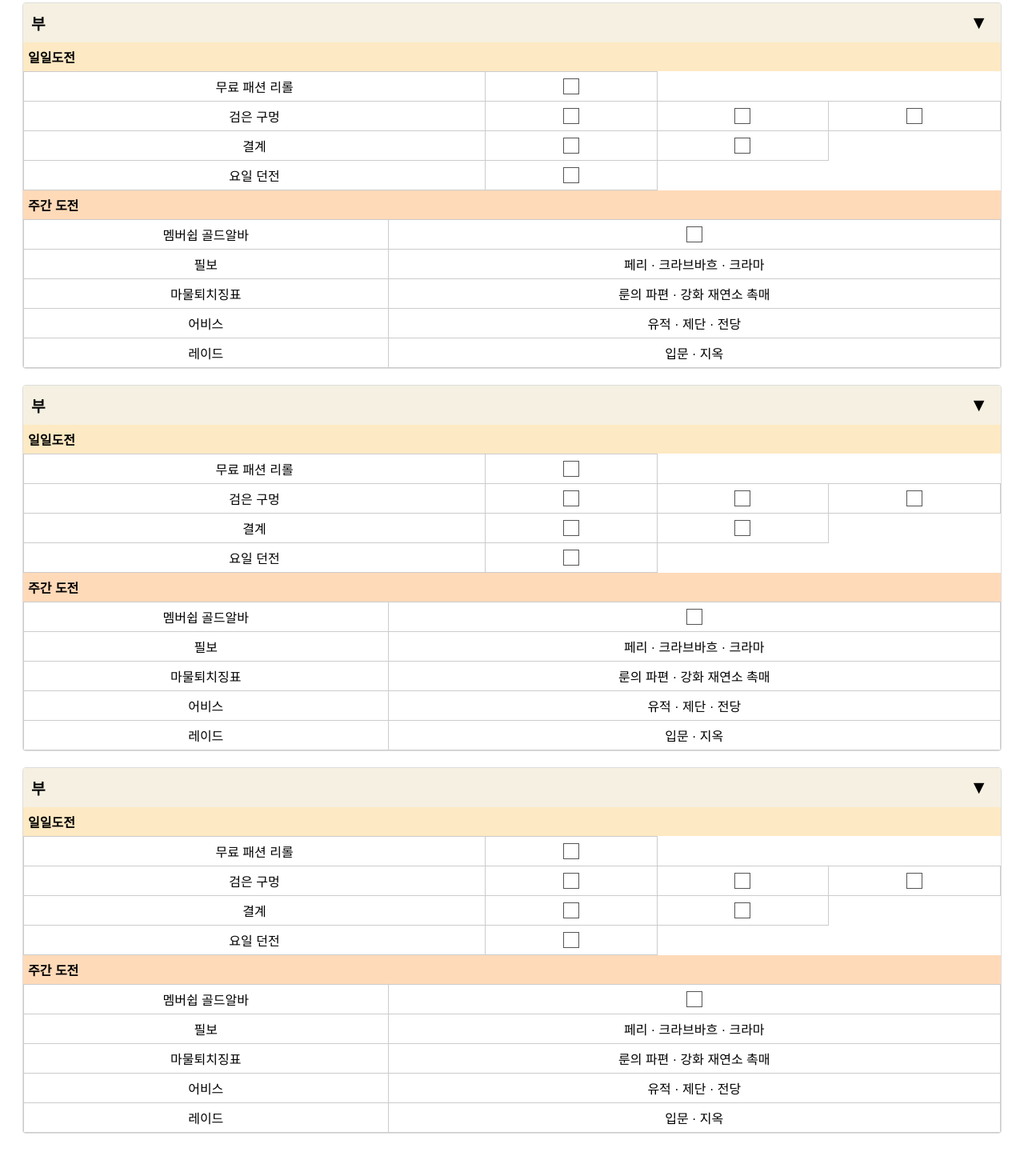
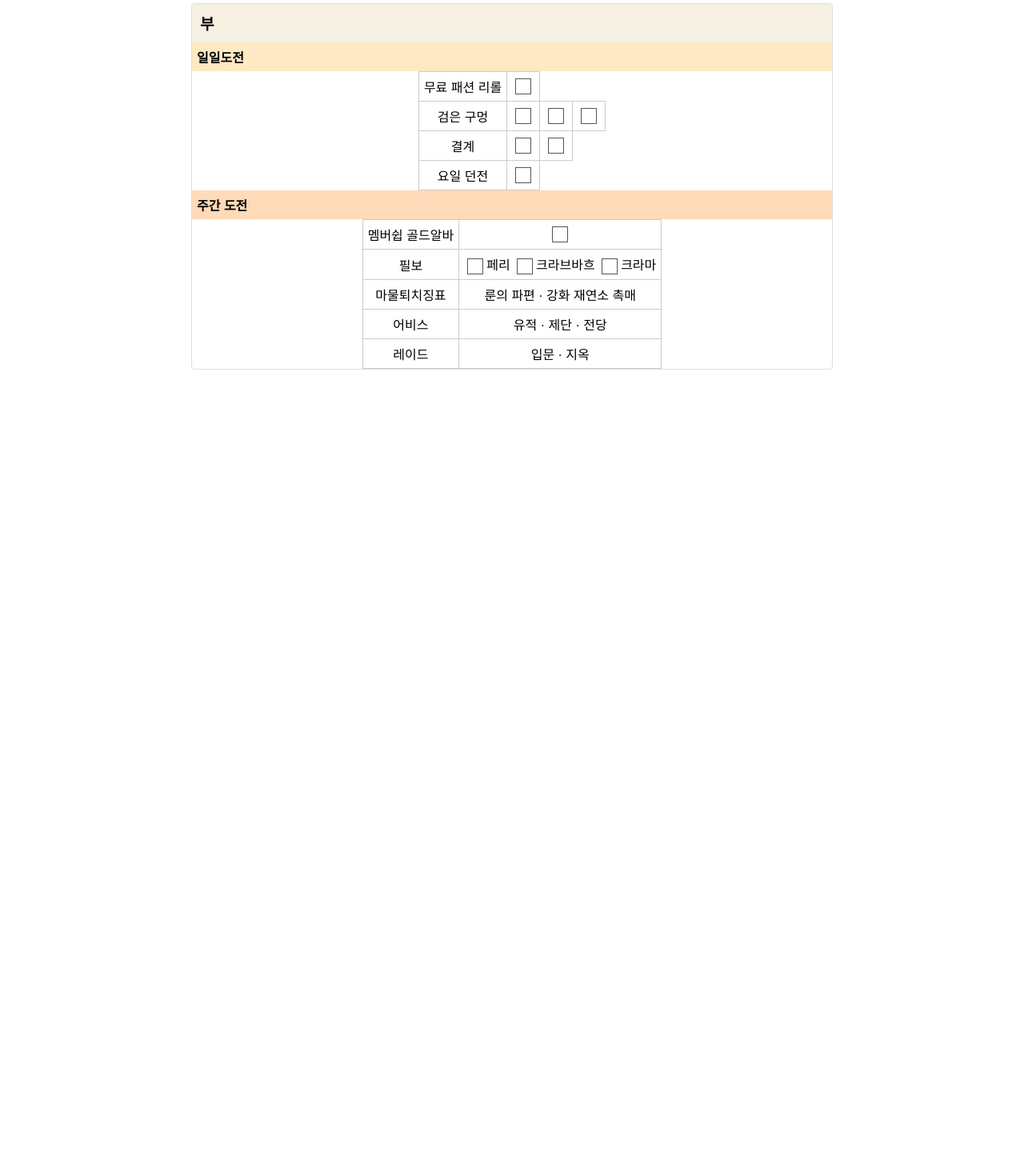
Before and after one commit to lacoletsgo/lacoone, a plain HTML site: page index.html in a window 1280 px wide. Shown: the part 599-2054 px from the top of the page at 80% size. After the commit the page ends 1109 px from the top, so only its background shows below. Drawn offline with Linux system fonts and the light colour scheme.

Commit message:
Update index.html

```diff
--- a/index.html
+++ b/index.html
@@ -14,27 +14,16 @@
     }
     .section {
       border: 1px solid #ddd;
-      margin-bottom: 20px;
+      margin: 0 auto 20px;
       border-radius: 4px;
       overflow: hidden;
+      max-width: 800px;
     }
     .section h2 {
       margin: 0;
       padding: 10px;
       background: #f5f0e1;
       font-size: 1.2em;
-      display: flex;
-      align-items: center;
-    }
-    .toggle-btn {
-      background: none;
-      border: none;
-      font-size: 1.2em;
-      margin-left: auto;
-      cursor: pointer;
-    }
-    .section-content.collapsed {
-      display: none;
     }
     .subsection h3 {
       margin: 0;
@@ -46,13 +35,16 @@
       background: #ffdab9;
     }
     table {
-      width: 100%;
+      margin: 0 auto;
+      width: auto;
+      table-layout: fixed;
       border-collapse: collapse;
     }
     td, th {
       border: 1px solid #ccc;
       padding: 6px;
       text-align: center;
+      white-space: nowrap;
     }
     .checkbox {
       display: inline-block;
@@ -75,15 +67,12 @@
   <!-- 본 (main) 섹션 -->
   <div class="section" id="main-section">
     <h2>본</h2>
-    <div class="section-content">
-      <!-- 일일도전 -->
     <div class="subsection daily">
       <h3>일일도전</h3>
       <table>
         <tr>
           <td>무료 패션 리롤</td>
           <td><span class="checkbox" id="main_freeFashion_1" data-frequency="daily"></span></td>
-            <td><span class="checkbox" id="main_freeFashion_2" data-frequency="daily"></span></td>
         </tr>
         <tr>
           <td>검은 구멍</td>
@@ -102,7 +91,6 @@
         </tr>
       </table>
     </div>
-      <!-- 주간 도전 -->
     <div class="subsection weekly">
       <h3>주간 도전</h3>
       <table>
@@ -110,23 +98,33 @@
           <td>멤버쉽 골드알바</td>
           <td><span class="checkbox" id="main_goldAlba" data-frequency="weekly"></span></td>
         </tr>
-          <tr><td>필보</td><td>페리 · 크라브바흐 · 크라마</td></tr>
-          <tr><td>마물퇴치징표</td><td>룬의 파편 · 강화 재연소 촉매</td></tr>
-          <tr><td>어비스</td><td>유적 · 제단 · 전당</td></tr>
-          <tr><td>레이드</td><td>입문 · 지옥</td></tr>
+        <tr>
+          <td>필보</td>
+          <td>
+            <label><span class="checkbox" id="main_filbo_ferry" data-frequency="weekly"></span>페리</label>
+            <label><span class="checkbox" id="main_filbo_kravbakh" data-frequency="weekly"></span>크라브바흐</label>
+            <label><span class="checkbox" id="main_filbo_krama" data-frequency="weekly"></span>크라마</label>
+          </td>
+        </tr>
+        <tr>
+          <td>마물퇴치징표</td>
+          <td>룬의 파편 · 강화 재연소 촉매</td>
+        </tr>
+        <tr>
+          <td>어비스</td>
+          <td>유적 · 제단 · 전당</td>
+        </tr>
+        <tr>
+          <td>레이드</td>
+          <td>입문 · 지옥</td>
+        </tr>
       </table>
     </div>
   </div>
-  </div>
 
-  <!-- 부 (alt) 섹션 3개 -->
-  <!-- alt1 -->
-  <div class="section alt-section" id="alt1-section">
-    <h2>
-      부
-      <button class="toggle-btn">▼</button>
-    </h2>
-    <div class="section-content">
+  <!-- 부 (alt) 섹션 예시: 필요한 만큼 복제하세요 -->
+  <div class="section">
+    <h2>부</h2>
     <div class="subsection daily">
       <h3>일일도전</h3>
       <table>
@@ -158,119 +156,37 @@
           <td>멤버쉽 골드알바</td>
           <td><span class="checkbox" id="alt1_goldAlba" data-frequency="weekly"></span></td>
         </tr>
-          <tr><td>필보</td><td>페리 · 크라브바흐 · 크라마</td></tr>
-          <tr><td>마물퇴치징표</td><td>룬의 파편 · 강화 재연소 촉매</td></tr>
-          <tr><td>어비스</td><td>유적 · 제단 · 전당</td></tr>
-          <tr><td>레이드</td><td>입문 · 지옥</td></tr>
-        </table>
-      </div>
-    </div>
-  </div>
-
-  <!-- alt2 -->
-  <div class="section alt-section" id="alt2-section">
-    <h2>
-      부
-      <button class="toggle-btn">▼</button>
-    </h2>
-    <div class="section-content">
-      <div class="subsection daily">
-        <h3>일일도전</h3>
-        <table>
         <tr>
-            <td>무료 패션 리롤</td>
-            <td><span class="checkbox" id="alt2_freeFashion_1" data-frequency="daily"></span></td>
+          <td>필보</td>
+          <td>
+            <label><span class="checkbox" id="alt1_filbo_ferry" data-frequency="weekly"></span>페리</label>
+            <label><span class="checkbox" id="alt1_filbo_kravbakh" data-frequency="weekly"></span>크라브바흐</label>
+            <label><span class="checkbox" id="alt1_filbo_krama" data-frequency="weekly"></span>크라마</label>
+          </td>
         </tr>
         <tr>
-            <td>검은 구멍</td>
-            <td><span class="checkbox" id="alt2_blackHole_1" data-frequency="daily"></span></td>
-            <td><span class="checkbox" id="alt2_blackHole_2" data-frequency="daily"></span></td>
-            <td><span class="checkbox" id="alt2_blackHole_3" data-frequency="daily"></span></td>
+          <td>마물퇴치징표</td>
+          <td>룬의 파편 · 강화 재연소 촉매</td>
         </tr>
         <tr>
-            <td>결계</td>
-            <td><span class="checkbox" id="alt2_barrier_1" data-frequency="daily"></span></td>
-            <td><span class="checkbox" id="alt2_barrier_2" data-frequency="daily"></span></td>
+          <td>어비스</td>
+          <td>유적 · 제단 · 전당</td>
         </tr>
         <tr>
-            <td>요일 던전</td>
-            <td><span class="checkbox" id="alt2_dayDungeon_1" data-frequency="daily"></span></td>
+          <td>레이드</td>
+          <td>입문 · 지옥</td>
         </tr>
       </table>
-      </div>
-      <div class="subsection weekly">
-        <h3>주간 도전</h3>
-        <table>
-          <tr>
-            <td>멤버쉽 골드알바</td>
-            <td><span class="checkbox" id="alt2_goldAlba" data-frequency="weekly"></span></td>
-          </tr>
-          <tr><td>필보</td><td>페리 · 크라브바흐 · 크라마</td></tr>
-          <tr><td>마물퇴치징표</td><td>룬의 파편 · 강화 재연소 촉매</td></tr>
-          <tr><td>어비스</td><td>유적 · 제단 · 전당</td></tr>
-          <tr><td>레이드</td><td>입문 · 지옥</td></tr>
-        </table>
-      </div>
-    </div>
-  </div>
-
-  <!-- alt3 -->
-  <div class="section alt-section" id="alt3-section">
-    <h2>
-      부
-      <button class="toggle-btn">▼</button>
-    </h2>
-    <div class="section-content">
-      <div class="subsection daily">
-        <h3>일일도전</h3>
-        <table>
-          <tr>
-            <td>무료 패션 리롤</td>
-            <td><span class="checkbox" id="alt3_freeFashion_1" data-frequency="daily"></span></td>
-          </tr>
-          <tr>
-            <td>검은 구멍</td>
-            <td><span class="checkbox" id="alt3_blackHole_1" data-frequency="daily"></span></td>
-            <td><span class="checkbox" id="alt3_blackHole_2" data-frequency="daily"></span></td>
-            <td><span class="checkbox" id="alt3_blackHole_3" data-frequency="daily"></span></td>
-          </tr>
-          <tr>
-            <td>결계</td>
-            <td><span class="checkbox" id="alt3_barrier_1" data-frequency="daily"></span></td>
-            <td><span class="checkbox" id="alt3_barrier_2" data-frequency="daily"></span></td>
-          </tr>
-          <tr>
-            <td>요일 던전</td>
-            <td><span class="checkbox" id="alt3_dayDungeon_1" data-frequency="daily"></span></td>
-          </tr>
-        </table>
-      </div>
-      <div class="subsection weekly">
-        <h3>주간 도전</h3>
-        <table>
-          <tr>
-            <td>멤버쉽 골드알바</td>
-            <td><span class="checkbox" id="alt3_goldAlba" data-frequency="weekly"></span></td>
-          </tr>
-          <tr><td>필보</td><td>페리 · 크라브바흐 · 크라마</td></tr>
-          <tr><td>마물퇴치징표</td><td>룬의 파편 · 강화 재연소 촉매</td></tr>
-          <tr><td>어비스</td><td>유적 · 제단 · 전당</td></tr>
-          <tr><td>레이드</td><td>입문 · 지옥</td></tr>
-        </table>
-      </div>
     </div>
   </div>
 
   <script>
-    // 하루 주기 계산 (새벽 6시 기준)
+    // 매일 새벽 6시 기준으로 daily 초기화
     function getCycleDate() {
       const now = new Date();
-      if (now.getHours() < 6) {
-        now.setDate(now.getDate() - 1);
-      }
+      if (now.getHours() < 6) now.setDate(now.getDate() - 1);
       return now.toISOString().slice(0,10);
     }
-    // daily 체크박스만 초기화
     function resetDaily() {
       const last = localStorage.getItem('lastResetDate');
       const today = getCycleDate();
@@ -281,7 +197,6 @@
         localStorage.setItem('lastResetDate', today);
       }
     }
-    // 체크박스 상태 복원
     function restore() {
       document.querySelectorAll('.checkbox').forEach(cb=>{
         if (localStorage.getItem(cb.id) === 'true') {
@@ -289,8 +204,7 @@
         }
       });
     }
-    // 클릭 시 토글 & 저장
-    function bindCheckboxes() {
+    function bind() {
       document.querySelectorAll('.checkbox').forEach(cb=>{
         cb.addEventListener('click', ()=>{
           cb.classList.toggle('checked');
@@ -298,23 +212,10 @@
         });
       });
     }
-    // 부 섹션 토글
-    function bindToggles() {
-      document.querySelectorAll('.alt-section').forEach(sec=>{
-        const btn = sec.querySelector('.toggle-btn');
-        const content = sec.querySelector('.section-content');
-        btn.addEventListener('click', ()=>{
-          content.classList.toggle('collapsed');
-          btn.textContent = content.classList.contains('collapsed') ? '▶' : '▼';
-        });
-      });
-    }
-    // 초기화
     window.addEventListener('load', ()=>{
       resetDaily();
       restore();
-      bindCheckboxes();
-      bindToggles();
+      bind();
     });
   </script>
 </body>
```
Lines whose indentation alone changed are shown as unchanged.
